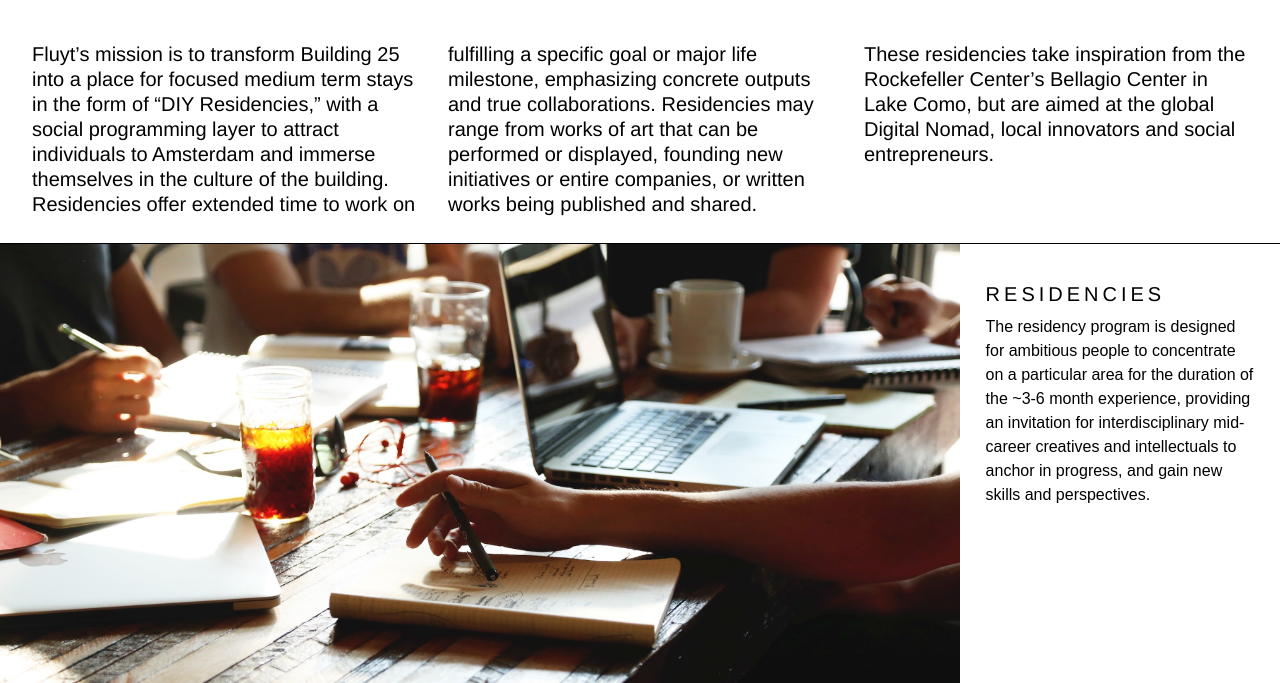
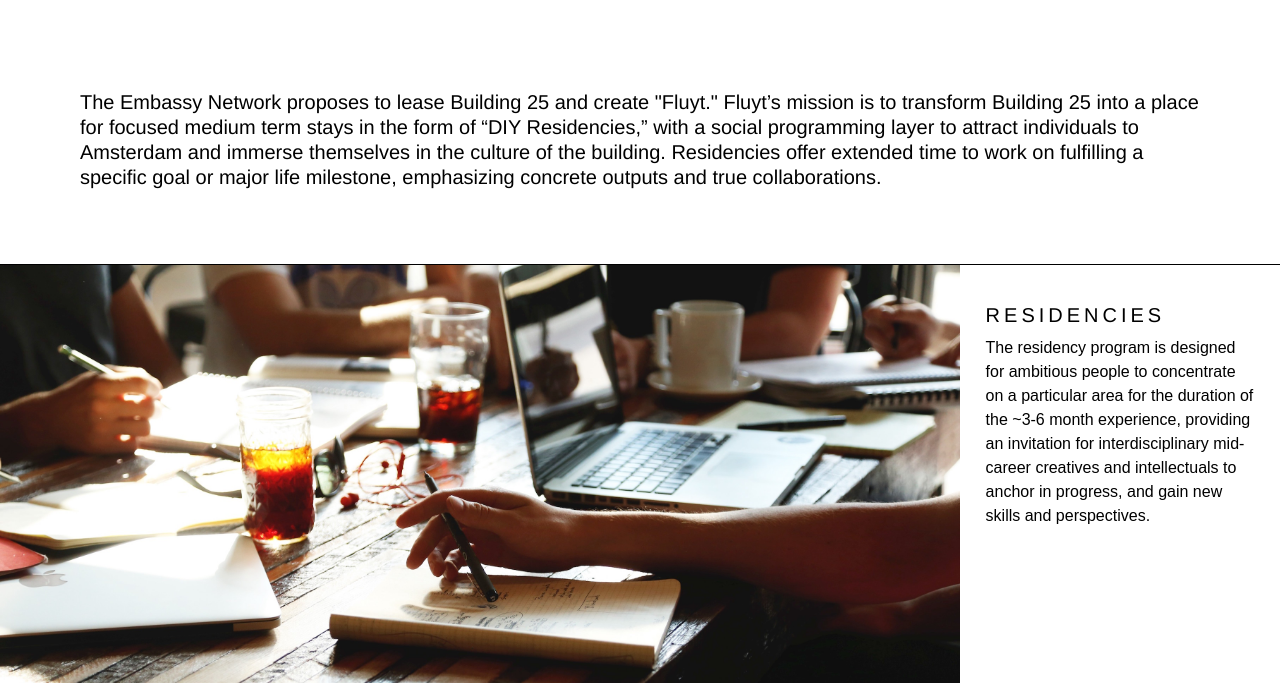
Before and after one commit to embassynetwork/fluyt.co, a Jekyll site: the page built from index.html, in a window 1280 px wide and 900 px high, scrolled down 325 px, cut to the strip 217-900 px from the top of the window. Built offline with Jekyll 4.4.1, drawn with Linux system fonts in a browser that asks for light colours; nearby versions of some CDN libraries; a script that is not in the unit is left out.

Commit message:
summary text changes

```diff
--- a/index.html
+++ b/index.html
@@ -30,10 +30,9 @@
 </header>
 
 <div id="fluyt" class="clearfix px2">
-  <div class="sm-col sm-col-6 md-col-5 lg-col-4 px2 py2"><h3 class="lighter">Fluyt’s mission is to transform Building 25 into a place for focused medium term stays in the form of “DIY Residencies,” with a social programming layer to attract individuals to Amsterdam and immerse themselves in the culture of the building. Residencies offer extended time to work on</h3></div>
-      <div class="sm-col sm-col-6 md-col-5 lg-col-4 px2 py2"><h3 class="lighter">fulfilling a specific goal or major life milestone, emphasizing concrete outputs and true collaborations. Residencies may range from works of art that can be performed or displayed, founding new initiatives or entire companies, or written works being published and shared.</h3></div>
-      <div class="sm-col sm-col-6 md-col-5 lg-col-4 px2 py2"><h3 class="lighter">These residencies take inspiration from the Rockefeller Center’s Bellagio Center in Lake Como, but are aimed at the global Digital Nomad, local innovators and social entrepreneurs.</h3></div>
-    </div>
+	<div class="sm-col sm-col-12 md-col-12 lg-col-12 px4 py4"><h3 class="lighter">
+			The Embassy Network proposes to lease Building 25 and create "Fluyt." Fluyt’s mission is to transform Building 25 into a place for focused medium term stays in the form of “DIY Residencies,” with a social programming layer to attract individuals to Amsterdam and immerse themselves in the culture of the building. Residencies offer extended time to work on fulfilling a specific goal or major life milestone, emphasizing concrete outputs and true collaborations.
+	</h3></div>
 </div>
 
 <!-- <div id="fluyt">
```
